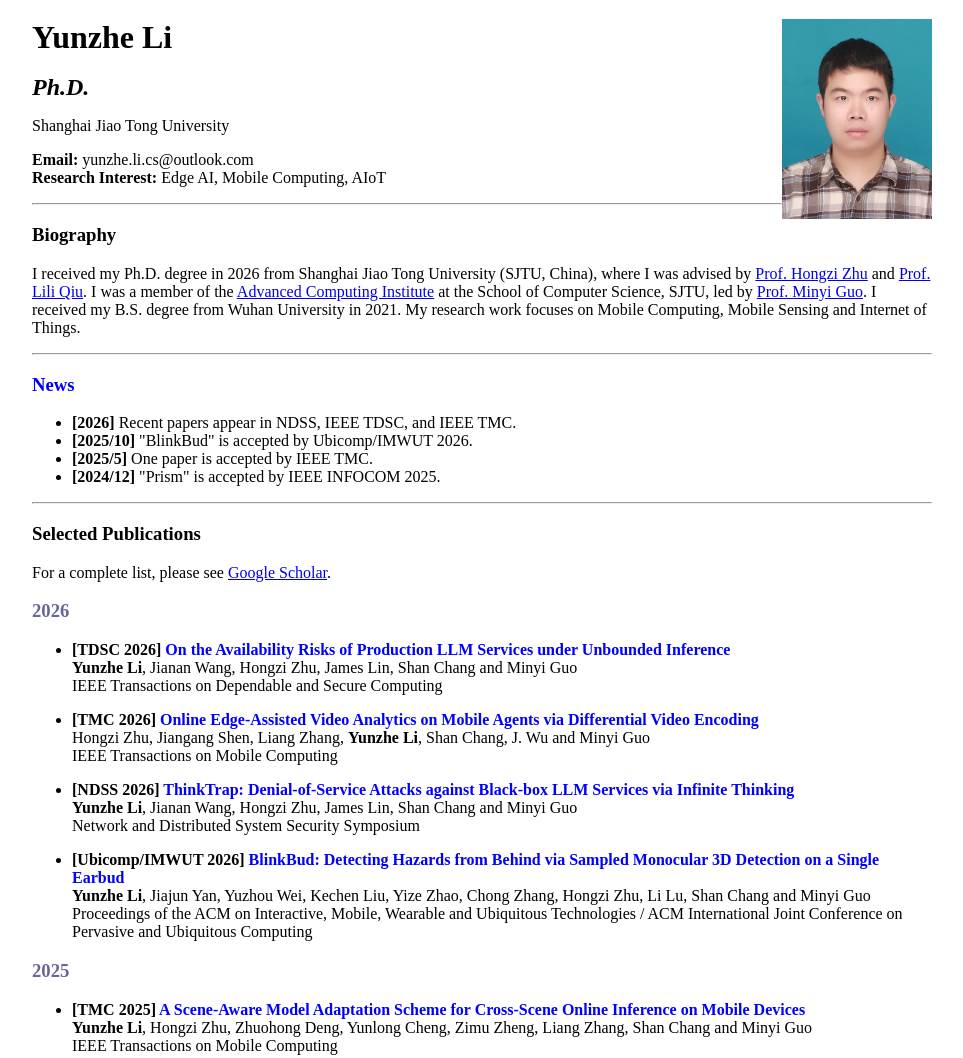
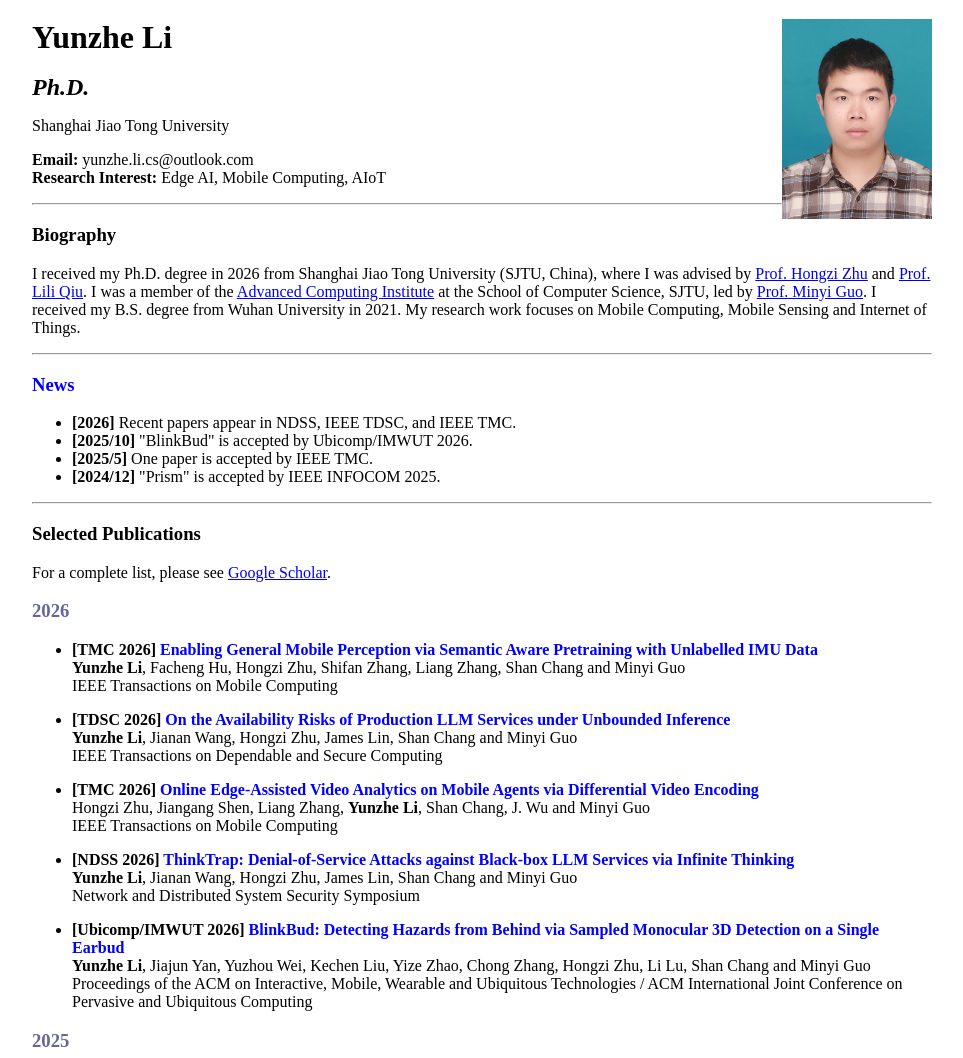
Before and after one commit to yunzhe99/yunzhe99.github.io, a plain HTML site: page index.html in a window 1280 px wide. Shown: the top 1058 px of the page, without its empty margins (158-1121 px from the left). Drawn offline with Linux system fonts and the light colour scheme.

Commit message:
Add TMC 2026 Saga journal paper to homepage

```diff
--- a/index.html
+++ b/index.html
@@ -44,6 +44,11 @@
 
 <h3 id="year2026"><font color="#666699">2026</font></h3>
 <ul>
+<li>
+<p><strong>[TMC 2026] <font color="blue">Enabling General Mobile Perception via Semantic Aware Pretraining with Unlabelled IMU Data</font></strong><br>
+<strong>Yunzhe Li</strong>, Facheng Hu, Hongzi Zhu, Shifan Zhang, Liang Zhang, Shan Chang and Minyi Guo<br>
+IEEE Transactions on Mobile Computing</p>
+</li>
 <li>
 <p><strong>[TDSC 2026] <font color="blue">On the Availability Risks of Production LLM Services under Unbounded Inference</font></strong><br>
 <strong>Yunzhe Li</strong>, Jianan Wang, Hongzi Zhu, James Lin, Shan Chang and Minyi Guo<br>
```
